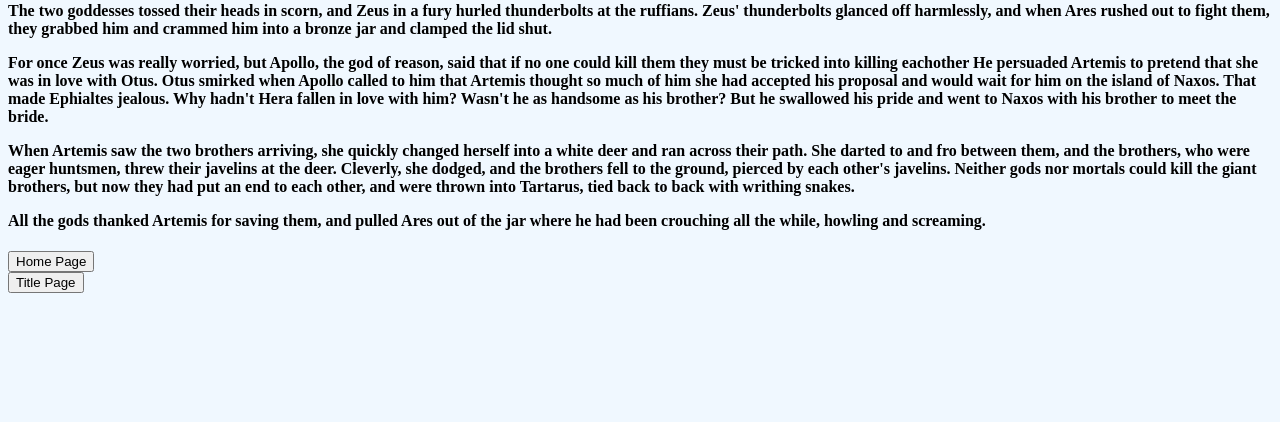
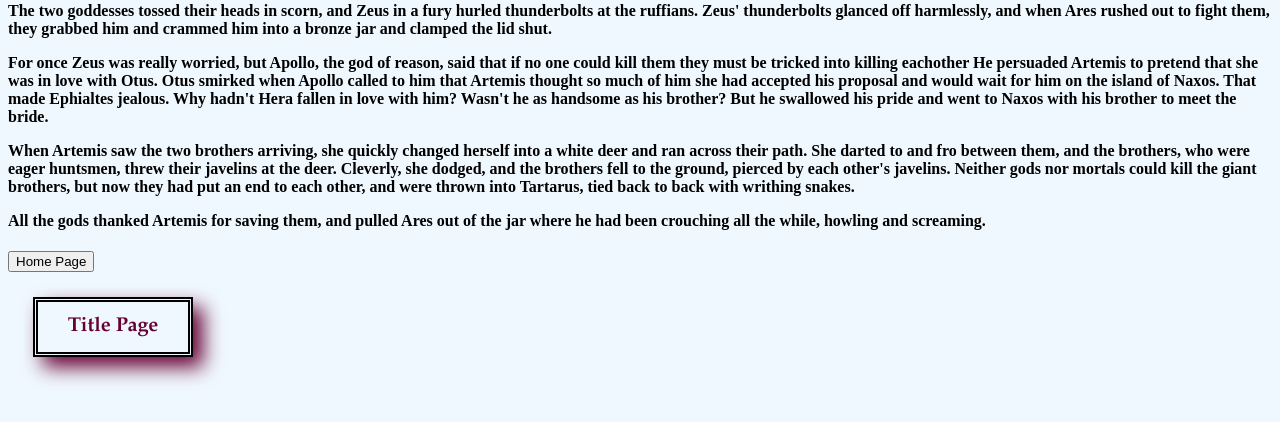
Before and after one commit to AnahiCM/Book-Project, a Flask app: page /aloadaepage1 in a window 1280 px wide. Shown: the part 236-658 px from the top of the page. Run offline with Flask 2, Linux system fonts and the light colour scheme.

Commit message:
basically final version

```diff
--- a/app/static/aloadaep1.css
+++ b/app/static/aloadaep1.css
@@ -2,3 +2,14 @@
     background-color: AliceBlue;
     font-family: "Times New Roman", Times, serif;
 }
+
+input[type=submit] {
+    width: 160px;
+    background: #F0F8FF;
+    color: #660033;
+    height: 60px;
+    margin: 25px;
+    box-shadow: 10px 10px 20px;
+    font: bold 20px garamond, serif;
+    border: 5px double black;
+}
--- a/app/static/matchgirl.css
+++ b/app/static/matchgirl.css
@@ -3,13 +3,12 @@
 }
 
 input[type=submit] {
-    width: 50px;
+    width: 160px;
     background: #F0F8FF;
     color: #660033;
-    height: 20px;
+    height: 60px;
     margin: 25px;
     box-shadow: 10px 10px 20px;
-    font-weight: bold;
     font: bold 20px garamond, serif;
     border: 5px double black;
 }
--- a/app/static/matchgirlp1.css
+++ b/app/static/matchgirlp1.css
@@ -4,13 +4,12 @@
 }
 
 input[type=submit] {
-    width: 50px;
+    width: 160px;
     background: #F0F8FF;
     color: #660033;
-    height: 20px;
+    height: 60px;
     margin: 25px;
     box-shadow: 10px 10px 20px;
-    font-weight: bold;
     font: bold 20px garamond, serif;
     border: 5px double black;
 }
--- a/app/static/mermaidc.css
+++ b/app/static/mermaidc.css
@@ -3,12 +3,12 @@
 }
 
 input[type=submit] {
-    width: 50px;
+    width: 160px;
     background: #F0F8FF;
     color: #660033;
-    height: 20px;
+    height: 60px;
     margin: 25px;
     box-shadow: 10px 10px 20px;
-    font: bold 15px garamond, serif;
+    font: bold 20px garamond, serif;
     border: 5px double black;
 }
--- a/app/static/mermaidp3.css
+++ b/app/static/mermaidp3.css
@@ -4,12 +4,12 @@
 }
 
 input[type=submit] {
-    width: 60px;
+    width: 160px;
     background: #F0F8FF;
     color: #660033;
-    height: 30px;
+    height: 60px;
     margin: 25px;
     box-shadow: 10px 10px 20px;
-    font: bold 10px garamond, serif;
+    font: bold 20px garamond, serif;
     border: 5px double black;
 }
```
Also changed, not shown: app/static/alcestis.css (+11 -0 lines), app/static/alcestisp1.css (added, +15 -0 lines), app/static/aloadae.css (+11 -0 lines), app/static/lwomenp1.css (+11 -0 lines), app/static/mermaid.css (+3 -4 lines), app/static/mermaidp1.css (+11 -0 lines), app/static/mermaidp2.css (+10 -0 lines), app/static/mermaidp4.css (+11 -0 lines).
